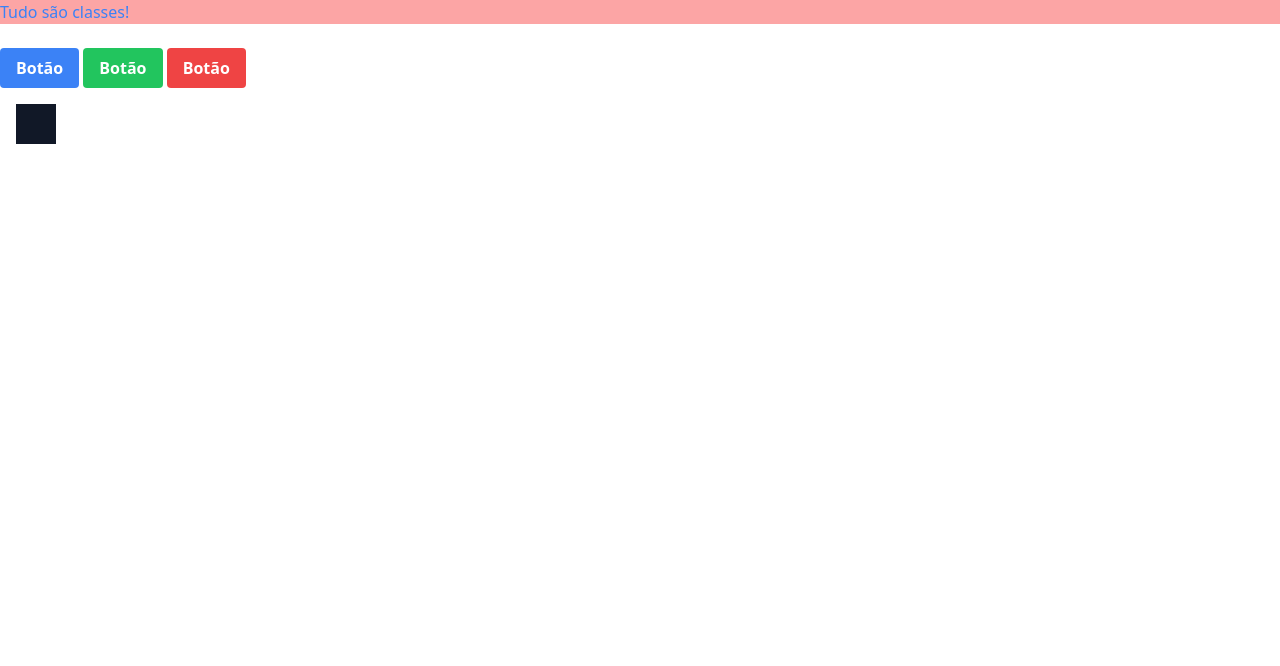
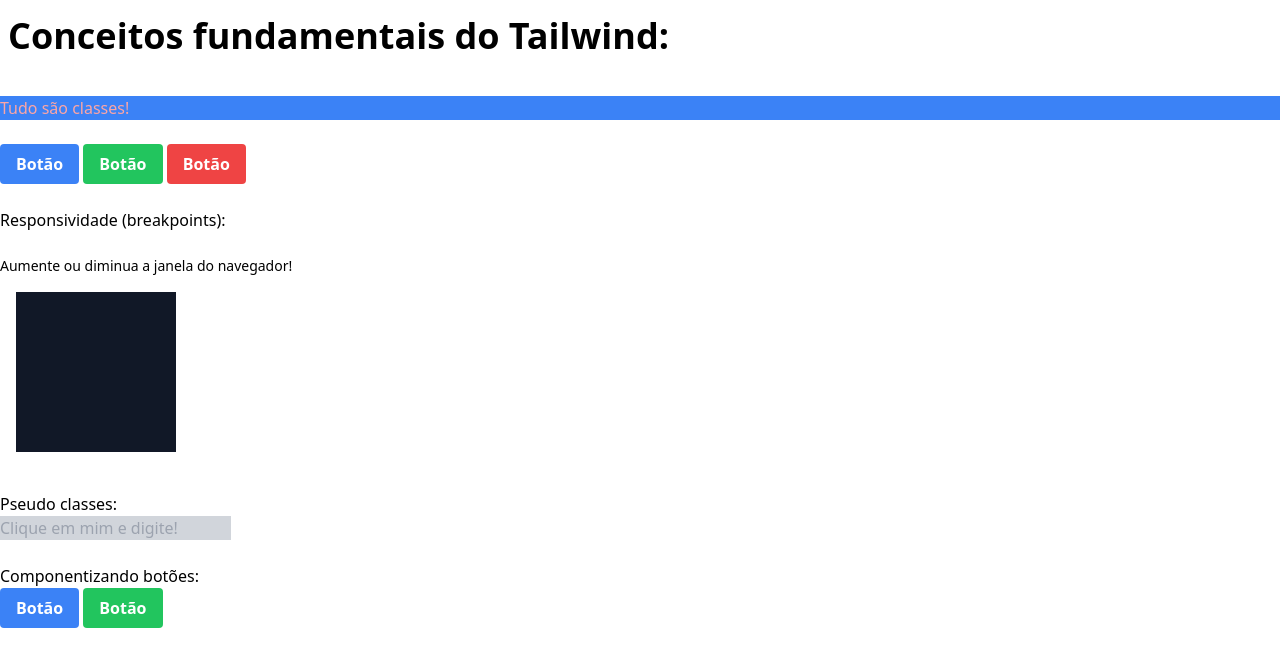
Before and after one commit to maxxdiego/14_tailwind_css, a website: page tailwind_02-conceitos-fundamentais/src/index.html in a window 1280 px wide. Drawn offline with Linux system fonts and the light colour scheme.

Commit message:
@maxxdiego

```diff
--- a/tailwind_02-conceitos-fundamentais/src/index.html
+++ b/tailwind_02-conceitos-fundamentais/src/index.html
@@ -9,6 +9,10 @@
 </head>
 
 <body>
+    <h1 class="text-4xl font-bold py-4 px-2">Conceitos fundamentais do Tailwind:</h1>
+
+    <br>
+
     <h1 class="bg-blue-500 text-red-300 hover:bg-red-300 hover:text-blue-500">Tudo são classes!</h1>
 
     <br>
@@ -19,9 +23,27 @@
 
     <button class="bg-red-500 hover:bg-red-700 text-white font-bold py-2 px-4 rounded">Botão</button>
 
+    <br><br>
+
+    <p>Responsividade (breakpoints):</p><br>
+    <p class="text-sm">Aumente ou diminua a janela do navegador!</p>
+    <div class="w-16 md:w-24 lg:w-40 md:h-24 lg:h-40 h-16 m-4 bg-green-400 md:bg-blue-400 lg:bg-red-400 xl:bg-gray-900">
+    </div>
+
     <br>
 
-    <div class="w-4 md:w-6 lg:w-10 md:h-6 lg:h-10 h-4 m-4 bg-green-400 md:bg-blue-400 lg:bg-red-400 xl:bg-gray-900"></div>
+    <p>Pseudo classes:</p>
+    <div>
+        <input type="text" placeholder="Clique em mim e digite!"
+            class="bg-gray-300 text-gray-900 focus:bg-red-600 focus:text-red-400">
+    </div>
+
+    <br>
+
+    <p>Componentizando botões:</p>
+    <button class="btn-blue">Botão</button>
+
+    <button class="btn-green">Botão</button>
 
 </body>
 
--- a/tailwind_02-conceitos-fundamentais/styles.css
+++ b/tailwind_02-conceitos-fundamentais/styles.css
@@ -3,3 +3,21 @@
 @tailwind components;
 
 @tailwind utilities;
+
+@layer components {
+    .btn-blue {
+        @apply bg-blue-500 text-white font-bold py-2 px-4 rounded;
+    }
+
+    .btn-blue:hover {
+        @apply bg-blue-700;
+    }
+
+    .btn-green {
+        @apply bg-green-500 text-white font-bold py-2 px-4 rounded;
+    }
+
+    .btn-green:hover {
+        @apply bg-green-700 text-green-900;
+    }
+}
```
Also changed, not shown: tailwind_02-conceitos-fundamentais/README.md, tailwind_02-conceitos-fundamentais/src/css/styles.css.
